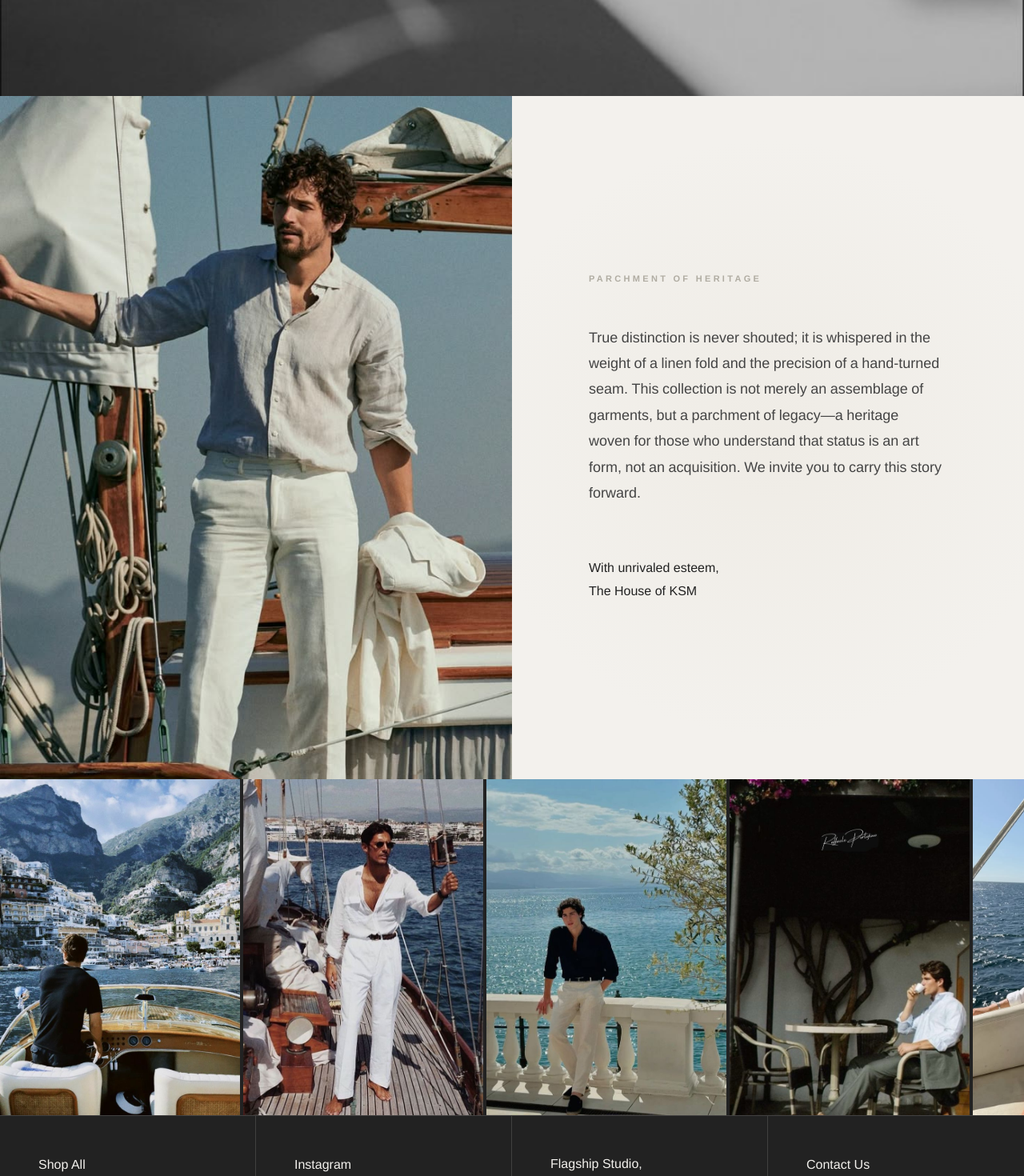
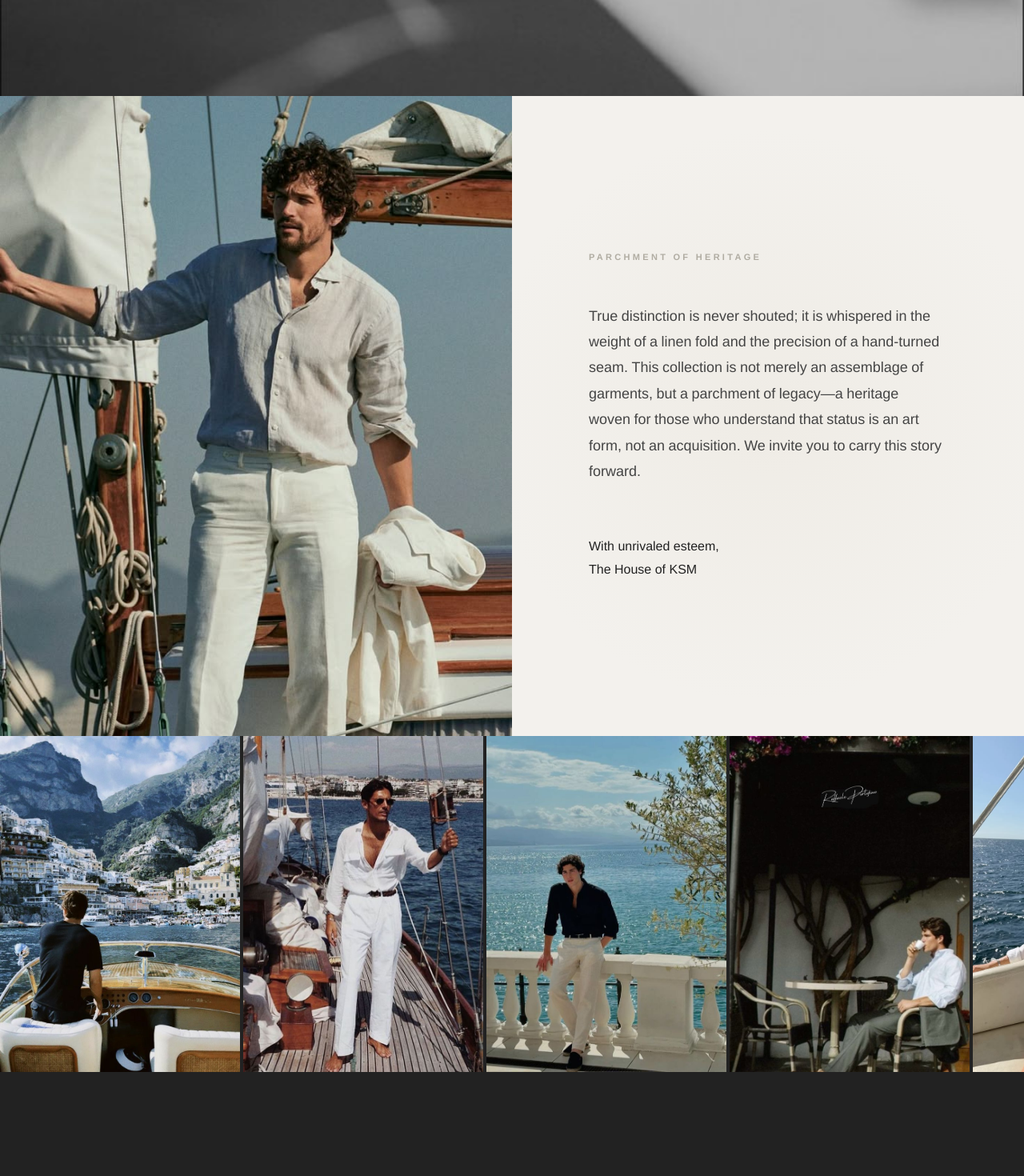
Before and after one commit to atharxv/KSM, a Next.js app: page / in a window 1280 px wide. Shown: the part 2280-3750 px from the top of the page at 80% size. Built offline with nearby package versions, Linux system fonts and the light colour scheme.

Commit message:
fix: resolve transparency ghosting by enforcing full-height sections

```diff
--- a/app/components/DesignIdeology/DesignIdeology.module.css
+++ b/app/components/DesignIdeology/DesignIdeology.module.css
@@ -2,8 +2,10 @@
   position: relative;
   display: grid;
   grid-template-columns: 1fr 1fr;
-  min-height: 600px;
+  height: 100vh;
+  min-height: 700px;
   background-color: var(--color-off-white);
+  overflow: hidden;
 }
 
 /* Image Block */
--- a/app/components/PhotoGallery/PhotoGallery.module.css
+++ b/app/components/PhotoGallery/PhotoGallery.module.css
@@ -1,6 +1,7 @@
 .section {
   position: relative;
   background-color: var(--color-black);
+  min-height: 100vh;
 }
 
 /* Banner */
```
